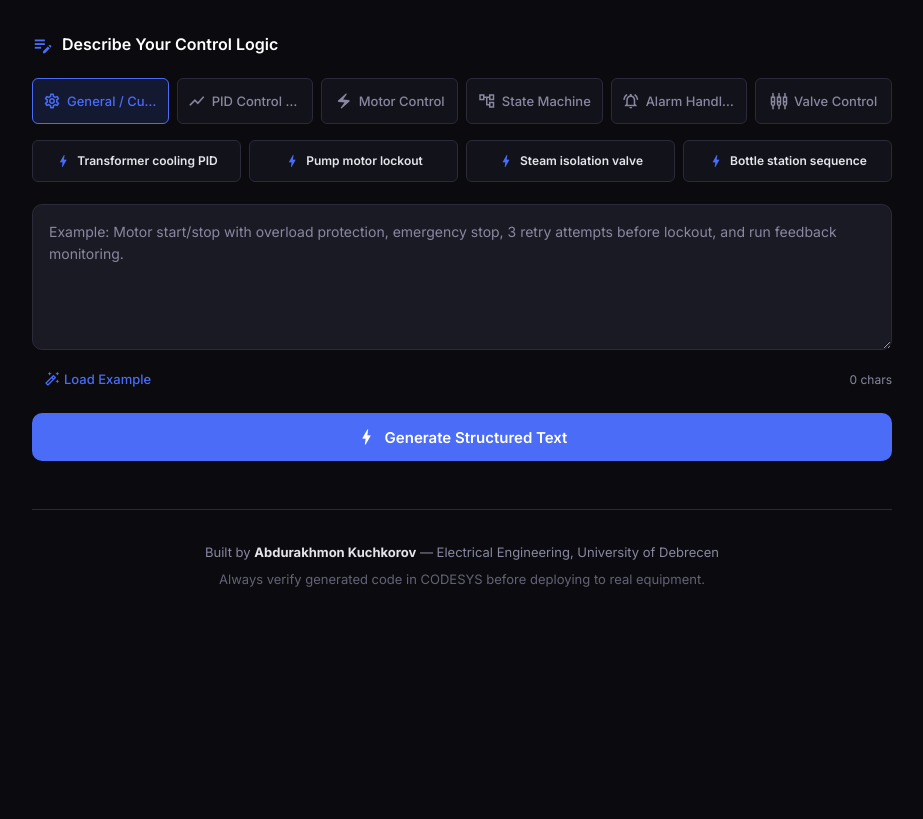
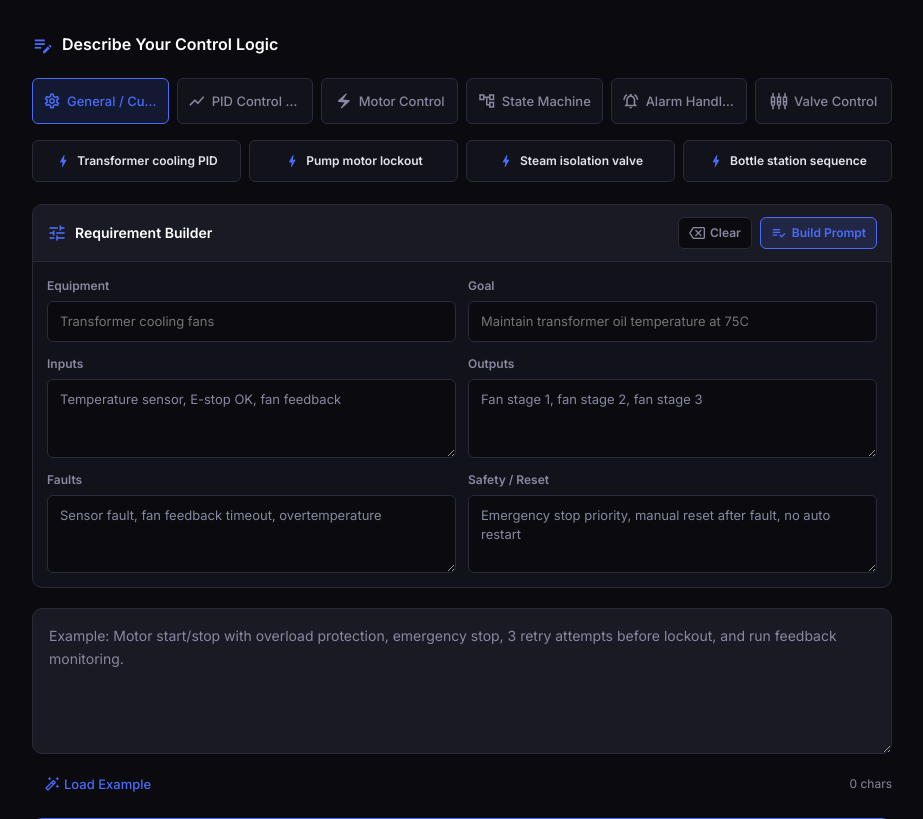
Before and after one commit to justkuchkorov/plc-assist, a Flask app: page / in a window 1280 px wide. Shown: the part 84-903 px from the top of the page, without its empty margins (178-1101 px from the left). Before the commit the page ends 671 px from the top, so only its background shows below. Run offline with Flask 3, Linux system fonts and the light colour scheme; some libraries are stand-ins or nearby versions.

Commit message:
Add structured prompt builder

```diff
--- a/static/script.js
+++ b/static/script.js
@@ -1,4 +1,5 @@
 let selectedCategory = 'general';
+let lastResult = null;
 
 // Category selection
 function selectCategory(id) {
@@ -28,6 +29,39 @@ document.querySelectorAll('.idea-chip').forEach(btn => {
         loadIdea(btn.dataset.category, btn.dataset.description);
     });
 });
+
+document.getElementById('buildPromptBtn').addEventListener('click', buildPromptFromFields);
+document.getElementById('clearBuilderBtn').addEventListener('click', clearBuilder);
+
+function buildPromptFromFields() {
+    const equipment = getFieldValue('builderEquipment');
+    const goal = getFieldValue('builderGoal');
+    const inputs = getFieldValue('builderInputs');
+    const outputs = getFieldValue('builderOutputs');
+    const faults = getFieldValue('builderFaults');
+    const safety = getFieldValue('builderSafety');
+    const lines = [
+        equipment ? `Equipment: ${equipment}` : '',
+        goal ? `Goal: ${goal}` : '',
+        inputs ? `Inputs: ${inputs}` : '',
+        outputs ? `Outputs: ${outputs}` : '',
+        faults ? `Faults and alarms: ${faults}` : '',
+        safety ? `Safety and reset behavior: ${safety}` : '',
+        `Generate CODESYS IEC 61131-3 Structured Text for this ${selectedCategory.replaceAll('_', ' ')} application. Include declarations, safe defaults, validation, explanation, and warnings.`
+    ].filter(Boolean);
+
+    document.getElementById('description').value = lines.join('\n');
+    updateCharCount();
+}
+
+function clearBuilder() {
+    ['builderEquipment', 'builderGoal', 'builderInputs', 'builderOutputs', 'builderFaults', 'builderSafety']
+        .forEach(id => { document.getElementById(id).value = ''; });
+}
+
+function getFieldValue(id) {
+    return document.getElementById(id).value.trim();
+}
 
 // Character counter
 const textarea = document.getElementById('description');
@@ -74,6 +108,8 @@ async function generate() {
             return;
         }
 
+        lastResult = data;
+
         // Populate output
         renderValidation(data.validation, data.repaired, data.fallback);
         document.getElementById('codeOutput').textContent = data.code || 'No code generated.';
@@ -99,7 +135,7 @@ async function generate() {
 // Copy code to clipboard
 async function copyCode() {
     const code = document.getElementById('codeOutput').textContent;
-    const btn = document.querySelector('.copy-btn');
+    const btn = document.getElementById('copyCodeBtn');
 
     try {
         await navigator.clipboard.writeText(code);
@@ -122,6 +158,63 @@ async function copyCode() {
             btn.innerHTML = '<span class="material-icons-outlined">content_copy</span> Copy';
         }, 2000);
     }
+}
+
+function downloadCode() {
+    const code = document.getElementById('codeOutput').textContent;
+    if (!code || code === 'No code generated.') return;
+    downloadText(code, buildFileBaseName() + '.st');
+}
+
+function downloadReport() {
+    if (!lastResult) return;
+
+    const validation = lastResult.validation || {};
+    const stats = validation.stats || {};
+    const issues = validation.issues || [];
+    const issueText = issues.length
+        ? issues.map(issue => `- ${issue.severity}: ${issue.message}${issue.line ? ` (line ${issue.line})` : ''}`).join('\n')
+        : '- No local validation issues found.';
+    const report = [
+        'PLC Assist Validation Report',
+        '',
+        `Status: ${validation.status || 'unknown'}`,
+        `Score: ${validation.score ?? 'n/a'}`,
+        `Source: ${lastResult.fallback ? 'Local fallback' : lastResult.repaired ? 'AI repaired' : 'AI generated'}`,
+        `Category: ${lastResult.effective_category || selectedCategory}`,
+        '',
+        'Stats',
+        `- Declared variables: ${stats.declared_variables ?? 0}`,
+        `- Errors: ${stats.errors ?? 0}`,
+        `- Warnings: ${stats.warnings ?? 0}`,
+        `- Notes: ${stats.info ?? 0}`,
+        '',
+        'Issues',
+        issueText,
+        '',
+        'Safety Warnings',
+        lastResult.warnings || 'No warnings.'
+    ].join('\n');
+
+    downloadText(report, buildFileBaseName() + '-validation-report.txt');
+}
+
+function downloadText(text, filename) {
+    const blob = new Blob([text], { type: 'text/plain;charset=utf-8' });
+    const url = URL.createObjectURL(blob);
+    const link = document.createElement('a');
+    link.href = url;
+    link.download = filename;
+    document.body.appendChild(link);
+    link.click();
+    document.body.removeChild(link);
+    URL.revokeObjectURL(url);
+}
+
+function buildFileBaseName() {
+    const category = (lastResult && lastResult.effective_category) || selectedCategory || 'plc';
+    const timestamp = new Date().toISOString().slice(0, 19).replace(/[-:T]/g, '');
+    return `plc-assist-${category}-${timestamp}`;
 }
 
 // Show error
--- a/static/style.css
+++ b/static/style.css
@@ -201,6 +201,106 @@ body {
 .idea-chip .material-icons-outlined {
     color: var(--accent);
     font-size: 16px;
+}
+
+/* === Requirement Builder === */
+.builder-panel {
+    margin-bottom: 20px;
+    border: 1px solid var(--border);
+    border-radius: var(--radius);
+    background: var(--bg-card);
+    overflow: hidden;
+}
+
+.builder-header {
+    display: flex;
+    align-items: center;
+    justify-content: space-between;
+    gap: 12px;
+    padding: 12px 14px;
+    border-bottom: 1px solid var(--border);
+    background: var(--bg-input);
+}
+
+.builder-actions,
+.output-actions {
+    display: flex;
+    align-items: center;
+    gap: 8px;
+}
+
+.secondary-btn {
+    display: flex;
+    align-items: center;
+    justify-content: center;
+    gap: 5px;
+    min-height: 32px;
+    padding: 6px 10px;
+    border: 1px solid var(--border);
+    border-radius: var(--radius-sm);
+    background: var(--bg);
+    color: var(--text-dim);
+    font-family: var(--font);
+    font-size: 12px;
+    font-weight: 600;
+    cursor: pointer;
+    transition: all 0.15s;
+}
+
+.secondary-btn:hover {
+    border-color: var(--accent);
+    color: var(--accent);
+}
+
+.secondary-btn.primary {
+    border-color: var(--accent);
+    background: var(--accent-glow);
+    color: var(--accent);
+}
+
+.secondary-btn .material-icons-outlined {
+    font-size: 16px;
+}
+
+.builder-grid {
+    display: grid;
+    grid-template-columns: repeat(2, minmax(0, 1fr));
+    gap: 12px;
+    padding: 14px;
+}
+
+.builder-grid label {
+    display: flex;
+    flex-direction: column;
+    gap: 6px;
+}
+
+.builder-grid label span {
+    color: var(--text-dim);
+    font-size: 12px;
+    font-weight: 600;
+}
+
+.builder-grid input,
+.builder-grid textarea {
+    width: 100%;
+    min-height: 38px;
+    padding: 10px 12px;
+    border: 1px solid var(--border);
+    border-radius: var(--radius-sm);
+    background: var(--bg);
+    color: var(--text);
+    font-family: var(--font);
+    font-size: 13px;
+    line-height: 1.45;
+    resize: vertical;
+}
+
+.builder-grid input:focus,
+.builder-grid textarea:focus {
+    outline: none;
+    border-color: var(--accent);
+    box-shadow: 0 0 0 3px var(--accent-glow);
 }
 
 /* === Input === */
@@ -739,6 +839,21 @@ textarea::placeholder {
         flex-direction: column;
     }
 
+    .builder-header {
+        align-items: flex-start;
+        flex-direction: column;
+    }
+
+    .builder-actions,
+    .output-actions {
+        width: 100%;
+        flex-wrap: wrap;
+    }
+
+    .builder-grid {
+        grid-template-columns: 1fr;
+    }
+
     .validation-stats {
         grid-template-columns: repeat(2, minmax(0, 1fr));
     }
--- a/templates/index.html
+++ b/templates/index.html
@@ -56,6 +56,51 @@
                     {% endfor %}
                 </div>
 
+                <div class="builder-panel">
+                    <div class="builder-header">
+                        <div class="section-title">
+                            <span class="material-icons-outlined">tune</span>
+                            <h3>Requirement Builder</h3>
+                        </div>
+                        <div class="builder-actions">
+                            <button class="secondary-btn" id="clearBuilderBtn" type="button">
+                                <span class="material-icons-outlined">backspace</span>
+                                Clear
+                            </button>
+                            <button class="secondary-btn primary" id="buildPromptBtn" type="button">
+                                <span class="material-icons-outlined">playlist_add_check</span>
+                                Build Prompt
+                            </button>
+                        </div>
+                    </div>
+                    <div class="builder-grid">
+                        <label>
+                            <span>Equipment</span>
+                            <input id="builderEquipment" type="text" placeholder="Transformer cooling fans">
+                        </label>
+                        <label>
+                            <span>Goal</span>
+                            <input id="builderGoal" type="text" placeholder="Maintain transformer oil temperature at 75C">
+                        </label>
+                        <label>
+                            <span>Inputs</span>
+                            <textarea id="builderInputs" rows="3" placeholder="Temperature sensor, E-stop OK, fan feedback"></textarea>
+                        </label>
+                        <label>
+                            <span>Outputs</span>
+                            <textarea id="builderOutputs" rows="3" placeholder="Fan stage 1, fan stage 2, fan stage 3"></textarea>
+                        </label>
+                        <label>
+                            <span>Faults</span>
+                            <textarea id="builderFaults" rows="3" placeholder="Sensor fault, fan feedback timeout, overtemperature"></textarea>
+                        </label>
+                        <label>
+                            <span>Safety / Reset</span>
+                            <textarea id="builderSafety" rows="3" placeholder="Emergency stop priority, manual reset after fault, no auto restart"></textarea>
+                        </label>
+                    </div>
+                </div>
+
                 <!-- Description Input -->
                 <div class="input-group">
                     <textarea id="description"
@@ -111,10 +156,20 @@
                             <span class="material-icons-outlined">code</span>
                             <h3>Structured Text Code</h3>
                         </div>
-                        <button class="copy-btn" onclick="copyCode()">
-                            <span class="material-icons-outlined">content_copy</span>
-                            Copy
-                        </button>
+                        <div class="output-actions">
+                            <button class="copy-btn" onclick="downloadCode()">
+                                <span class="material-icons-outlined">download</span>
+                                .st
+                            </button>
+                            <button class="copy-btn" onclick="downloadReport()">
+                                <span class="material-icons-outlined">fact_check</span>
+                                Report
+                            </button>
+                            <button class="copy-btn" id="copyCodeBtn" onclick="copyCode()">
+                                <span class="material-icons-outlined">content_copy</span>
+                                Copy
+                            </button>
+                        </div>
                     </div>
                     <pre class="code-block"><code id="codeOutput"></code></pre>
                 </div>
```
